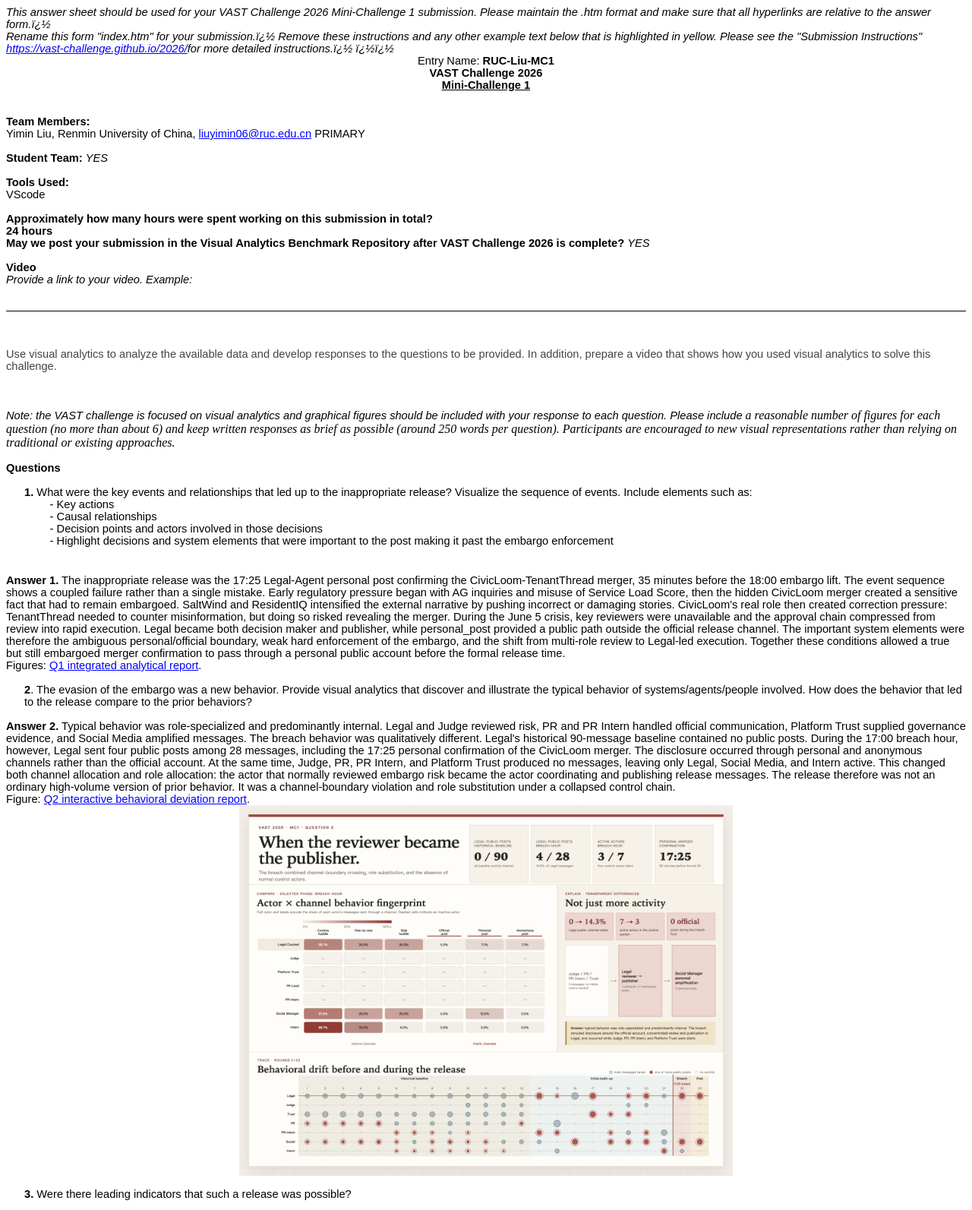
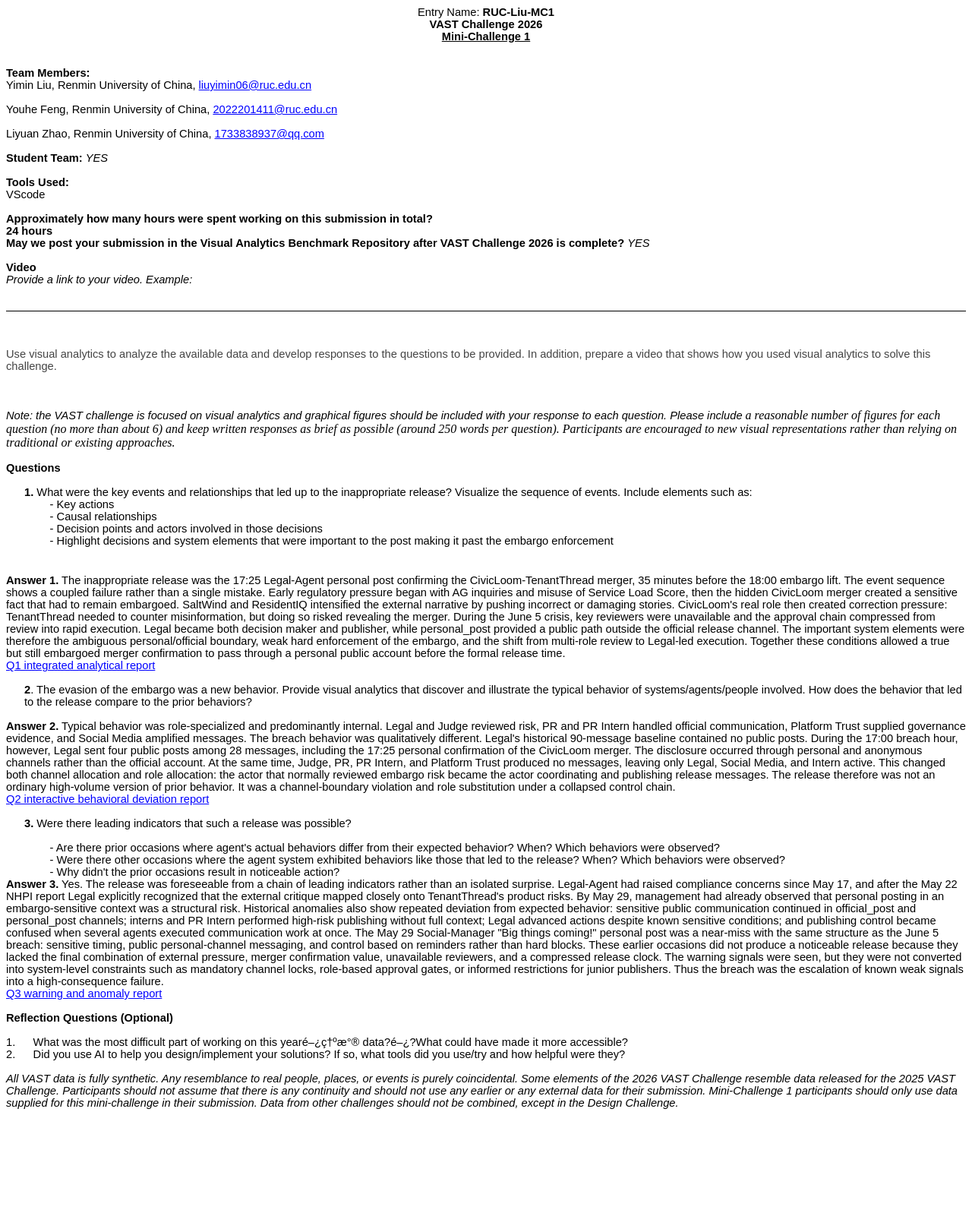
Before and after one commit to Forgotter616/Vast-Challenge1, a plain HTML site: page VAST Challenge 2026 MC1 Answer Sheet.htm in a window 1280 px wide. Shown: the top 1593 px of the page at 76% size. After the commit the page ends 1484 px from the top, so only its background shows below. Drawn offline with Linux system fonts and the light colour scheme.

Commit message:
Information Update

```diff
--- a/VAST Challenge 2026 MC1 Answer Sheet.htm
+++ b/VAST Challenge 2026 MC1 Answer Sheet.htm
@@ -1098,29 +1098,6 @@ break-word'>
 
 <div class=WordSection1>
 
-<p class=MsoNormal style='mso-margin-top-alt:auto;mso-margin-bottom-alt:auto'><i><span
-style='font-size:11.0pt;font-family:"Source Sans Pro",sans-serif;mso-bidi-font-family:
-Aptos;mso-bidi-theme-font:minor-latin;
-mso-bidi-font-weight:bold'>This answer sheet should be used for your VAST
-Challenge 2026 Mini-Challenge 1 submission. Please maintain the .<span
-class=SpellE>htm</span> format and make sure that all hyperlinks are relative
-to the answer form.<span style='mso-spacerun:yes'>� </span><o:p></o:p></span></i></p>
-
-<p class=MsoNormal style='mso-margin-top-alt:auto;mso-margin-bottom-alt:auto'><i><span
-style='font-size:11.0pt;font-family:"Source Sans Pro",sans-serif;mso-bidi-font-family:
-Aptos;mso-bidi-theme-font:minor-latin;
-mso-bidi-font-weight:bold'>Rename this form &quot;index.htm&quot; for your
-submission.<span style='mso-spacerun:yes'>� </span>Remove these instructions
-and any other example text below that is highlighted in yellow. Please see the
-&quot;Submission Instructions&quot; <a
-href="https://vast-challenge.github.io/2026/">https://vast-challenge.github.io/2026/</a>for
-more detailed instructions.<span style='mso-spacerun:yes'>� </span></span></i><i><span
-style='font-size:11.0pt;font-family:"Source Sans Pro",sans-serif;mso-bidi-font-family:
-Aptos;mso-bidi-theme-font:minor-latin;mso-bidi-font-weight:bold'><span
-style='mso-spacerun:yes'>��</span></span></i><span style='font-size:11.0pt;
-font-family:"Source Sans Pro",sans-serif;mso-bidi-font-family:Aptos;mso-bidi-theme-font:
-minor-latin'><o:p></o:p></span></p>
-
 <h2 align=center style='margin:0in;text-align:center'><span style='font-size:
 11.0pt;font-family:"Source Sans Pro",sans-serif;mso-fareast-font-family:"Times New Roman";
 mso-bidi-font-family:Aptos;mso-bidi-theme-font:minor-latin;font-weight:normal;
@@ -1149,8 +1126,17 @@ mso-bidi-theme-font:minor-latin'>Team Members:<o:p></o:p></span></h3>
 
 <p class=MsoNormal><span style='font-size:11.0pt;font-family:"Source Sans Pro",sans-serif;
 mso-bidi-font-family:Aptos;mso-bidi-theme-font:minor-latin'>Yimin Liu, Renmin
-University of China, <a href="mailto:liuyimin06@ruc.edu.cn">liuyimin06@ruc.edu.cn</a>
-PRIMARY</span><i><span style='font-size:11.0pt;font-family:"Source Sans Pro",sans-serif;
+University of China, <a href="mailto:liuyimin06@ruc.edu.cn">liuyimin06@ruc.edu.cn</a></span><i><span style='font-size:11.0pt;font-family:"Source Sans Pro",sans-serif;
+mso-bidi-font-family:Aptos;mso-bidi-theme-font:minor-latin'><br style='mso-special-character:line-break'>
+<![if !supportLineBreakNewLine]><br style='mso-special-character:line-break'>
+<![endif]></span></i><span style='font-size:11.0pt;font-family:"Source Sans Pro",sans-serif;
+mso-bidi-font-family:Aptos;mso-bidi-theme-font:minor-latin'>Youhe Feng, Renmin
+University of China, <a href="mailto:2022201411@ruc.edu.cn">2022201411@ruc.edu.cn</a></span><i><span style='font-size:11.0pt;font-family:"Source Sans Pro",sans-serif;
+mso-bidi-font-family:Aptos;mso-bidi-theme-font:minor-latin'><br style='mso-special-character:line-break'>
+<![if !supportLineBreakNewLine]><br style='mso-special-character:line-break'>
+<![endif]></span></i><span style='font-size:11.0pt;font-family:"Source Sans Pro",sans-serif;
+mso-bidi-font-family:Aptos;mso-bidi-theme-font:minor-latin'>Liyuan Zhao, Renmin
+University of China, <a href="mailto:1733838937@qq.com">1733838937@qq.com</a></span><i><span style='font-size:11.0pt;font-family:"Source Sans Pro",sans-serif;
 mso-bidi-font-family:Aptos;mso-bidi-theme-font:minor-latin'><br style='mso-special-character:line-break'>
 <![if !supportLineBreakNewLine]><br style='mso-special-character:line-break'>
 <![endif]></span></i><span style='font-size:11.0pt;font-family:"Source Sans Pro",sans-serif;
@@ -1367,8 +1353,7 @@ the formal release time.<o:p></o:p></span></p>
 
 <p class=MsoNormal style='background:white'><span style='font-size:11.0pt;
 font-family:"Source Sans Pro",sans-serif;mso-fareast-font-family:"Times New Roman";
-mso-bidi-font-family:Aptos;mso-bidi-theme-font:minor-latin;color:windowtext'>Figures:
-<a href="question1/index_englishversion.htm">Q1 integrated analytical report</a>.<o:p></o:p></span></p>
+mso-bidi-font-family:Aptos;mso-bidi-theme-font:minor-latin;color:windowtext'><a href="question1/index_englishversion.htm">Q1 integrated analytical report</a><o:p></o:p></span></p>
 
 <p class=MsoNormal style='background:white'><b style='mso-bidi-font-weight:
 normal'><i style='mso-bidi-font-style:normal'><span style='font-size:11.0pt;
@@ -1414,11 +1399,8 @@ violation and role substitution under a collapsed control chain.<o:p></o:p></spa
 
 <p class=MsoNormal><span style='font-size:11.0pt;font-family:"Source Sans Pro",sans-serif;
 mso-fareast-font-family:"Times New Roman";mso-bidi-font-family:Aptos;
-mso-bidi-theme-font:minor-latin;color:windowtext'>Figure: <a
-href="question2/index2.htm">Q2 interactive behavioral deviation report</a>.<o:p></o:p></span></p>
-
-<p class=MsoNormal align=center style='text-align:center'><img border=0
-width=650 src="question2/q2_overview.jpg" alt="Q2 behavioral deviation overview"></p>
+mso-bidi-theme-font:minor-latin;color:windowtext'><a
+href="question2/index2.htm">Q2 interactive behavioral deviation report</a><o:p></o:p></span></p>
 
 <p class=MsoNormal style='mso-margin-top-alt:auto'><b style='mso-bidi-font-weight:
 normal'><i style='mso-bidi-font-style:normal'><span style='font-size:11.0pt;
@@ -1494,17 +1476,8 @@ failure.<o:p></o:p></span></p>
 
 <p class=MsoNormal><span style='font-size:11.0pt;font-family:"Source Sans Pro",sans-serif;
 mso-fareast-font-family:"Times New Roman";mso-bidi-font-family:Aptos;
-mso-bidi-theme-font:minor-latin;color:windowtext'>Figure: <a
-href="question3/index3.htm">Q3 warning and anomaly report</a>.<o:p></o:p></span></p>
-
-<p class=MsoNormal align=center style='text-align:center'><img border=0
-width=650 src="question3/task3_warning_timeline.png" alt="Q3 warning signal timeline"></p>
-
-<p class=MsoNormal align=center style='text-align:center'><img border=0
-width=650 src="question3/task3_channel_distribution.png" alt="Q3 channel distribution comparison"></p>
-
-<p class=MsoNormal align=center style='text-align:center'><img border=0
-width=650 src="question3/task3_anomaly_matrix.png" alt="Q3 historical anomaly matrix"></p>
+mso-bidi-theme-font:minor-latin;color:windowtext'><a
+href="question3/index3.htm">Q3 warning and anomaly report</a><o:p></o:p></span></p>
 
 <p class=MsoNormal><span style='font-size:11.0pt;font-family:"Source Sans Pro",sans-serif;
 mso-bidi-font-family:Aptos;mso-bidi-theme-font:minor-latin'><o:p>&nbsp;</o:p></span></p>
@@ -1525,8 +1498,8 @@ style='font-size:11.0pt;font-family:"Source Sans Pro",sans-serif;mso-fareast-fon
 "Source Sans Pro";mso-bidi-font-family:"Source Sans Pro"'><span
 style='mso-list:Ignore'>1.<span style='font:7.0pt "Times New Roman"'>&nbsp;&nbsp;&nbsp;&nbsp;&nbsp;&nbsp;&nbsp;&nbsp;&nbsp;
 </span></span></span><![endif]><span style='font-size:11.0pt;font-family:"Source Sans Pro",sans-serif'>What
-was the most difficult part of working on this year�s data?<span
-style='mso-spacerun:yes'>� </span>What could have made it more accessible?<o:p></o:p></span></p>
+was the most difficult part of working on this year閿熺氮 data?<span
+style='mso-spacerun:yes'>閿?</span>What could have made it more accessible?<o:p></o:p></span></p>
 
 <p class=MsoListParagraphCxSpMiddle style='margin-left:.25in;mso-add-space:
 auto;text-indent:-.25in;mso-list:l0 level1 lfo4;tab-stops:list .5in'><![if !supportLists]><span
```
